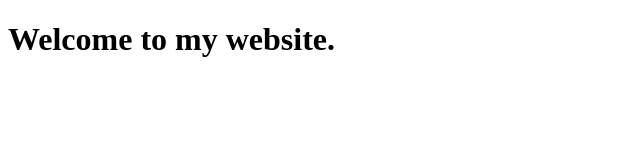
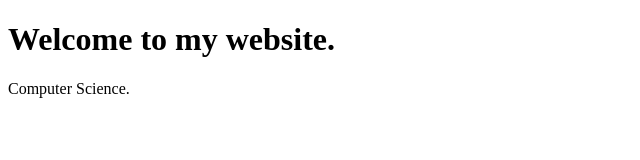
Before and after one commit to DeyRaj/my-first-website, a plain HTML site: page index.html in a window 1280 px wide. Shown: the whole page, without its empty margins (0-640 px from the left). Drawn offline with Linux system fonts and the light colour scheme.

Commit message:
New Paragraph

```diff
--- a/index.html
+++ b/index.html
@@ -7,5 +7,6 @@
 </head>
 <body>
         <h1>Welcome to my website.</h1>
+        <p>Computer Science.</p>
 </body>
 </html>
```
